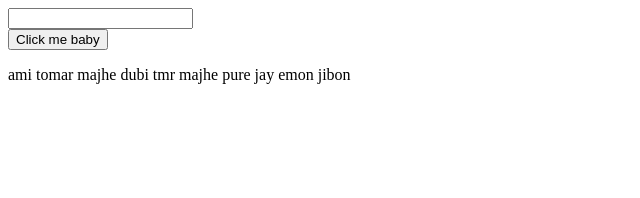
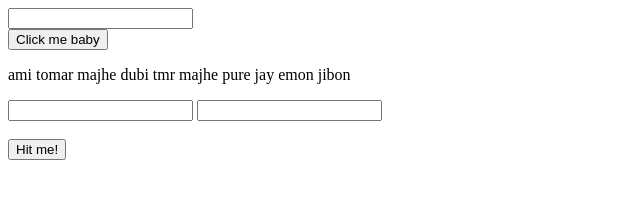
Before and after one commit to Shakilahmmedms/my_first_website, a plain HTML site: page home.html in a window 1280 px wide. Shown: the whole page, without its empty margins (0-640 px from the left). Drawn offline with Linux system fonts and the light colour scheme.

Commit message:
new some add

```diff
--- a/home.html
+++ b/home.html
@@ -11,5 +11,10 @@
     <br>
     <button>Click me baby</button>
     <p>ami tomar majhe dubi tmr majhe pure jay emon jibon</p>
+    <input type="text">
+    <input type="text">
+    <br>
+    <br>
+    <button>Hit me!</button>
 </body>
 </html>
```
Also changed, not shown: index.html (+1 -1 lines).
